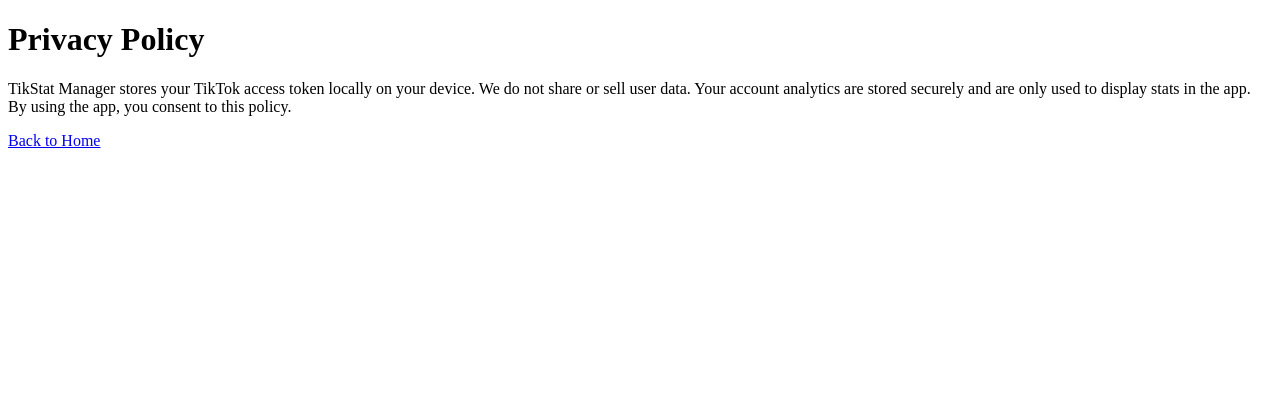
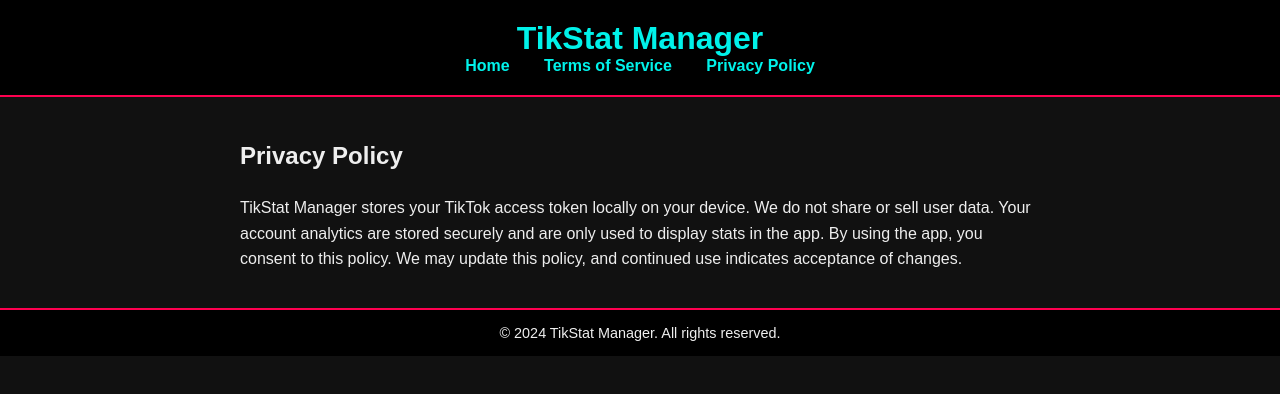
Before and after one commit to Summaw/tikstat-site, a plain HTML site: page privacy.html in a window 1280 px wide. Drawn offline with Linux system fonts and the light colour scheme.

Commit message:
Update privacy.html

```diff
--- a/privacy.html
+++ b/privacy.html
@@ -1,11 +1,34 @@
 <!DOCTYPE html>
-<html>
+<html lang="en">
 <head>
+  <meta charset="UTF-8" />
+  <meta name="viewport" content="width=device-width, initial-scale=1.0" />
   <title>Privacy Policy - TikStat Manager</title>
+  <style>
+    body { font-family: Arial, sans-serif; margin: 0; padding: 0; background-color: #111; color: #eee; }
+    header { background-color: #000; padding: 20px; text-align: center; border-bottom: 2px solid #ff0050; }
+    header h1 { margin: 0; color: #00f2ea; }
+    nav a { margin: 0 15px; color: #00f2ea; text-decoration: none; font-weight: bold; }
+    nav a:hover { text-decoration: underline; }
+    main { padding: 20px; max-width: 800px; margin: auto; line-height: 1.6; }
+    footer { text-align: center; padding: 15px; background-color: #000; border-top: 2px solid #ff0050; font-size: 0.9em; }
+  </style>
 </head>
 <body>
-  <h1>Privacy Policy</h1>
-  <p>TikStat Manager stores your TikTok access token locally on your device. We do not share or sell user data. Your account analytics are stored securely and are only used to display stats in the app. By using the app, you consent to this policy.</p>
-  <a href="index.html">Back to Home</a>
+  <header>
+    <h1>TikStat Manager</h1>
+    <nav>
+      <a href="index.html">Home</a>
+      <a href="terms.html">Terms of Service</a>
+      <a href="privacy.html">Privacy Policy</a>
+    </nav>
+  </header>
+  <main>
+    <h2>Privacy Policy</h2>
+    <p>TikStat Manager stores your TikTok access token locally on your device. We do not share or sell user data. Your account analytics are stored securely and are only used to display stats in the app. By using the app, you consent to this policy. We may update this policy, and continued use indicates acceptance of changes.</p>
+  </main>
+  <footer>
+    &copy; 2024 TikStat Manager. All rights reserved.
+  </footer>
 </body>
 </html>
```
